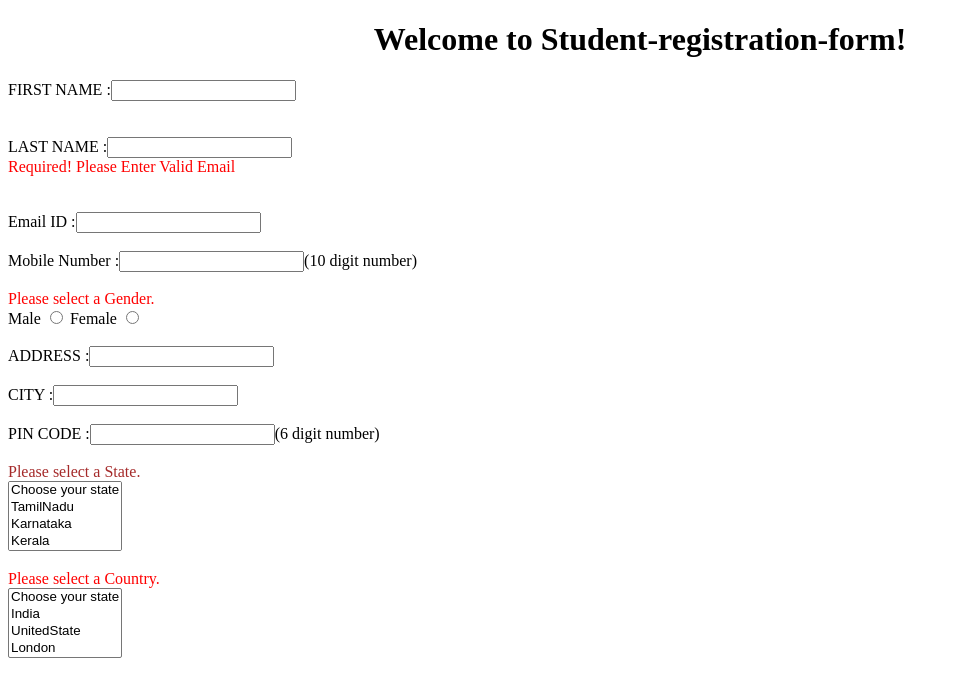
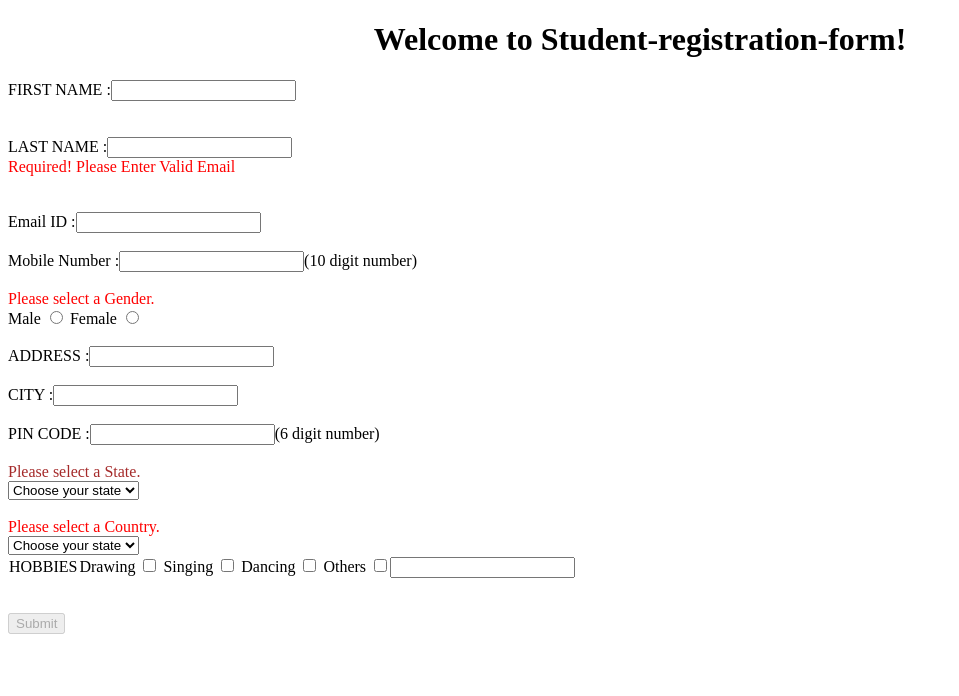
Before and after one commit to NAVEENKUMARANDI/registration-form-aug9, an Angular app: page / in a window 1280 px wide. Shown: the top 696 px of the page, without its empty margins (0-959 px from the left). Built offline with nearby package versions, Linux system fonts and the light colour scheme.

Commit message:
Submit button added in html file

```diff
--- a/src/app/student-registration-form-validation/student-registration-form-validation.component.html
+++ b/src/app/student-registration-form-validation/student-registration-form-validation.component.html
@@ -97,7 +97,7 @@
 
     <!------------------ STATE ----------------------------->
 
-<!--    <br><br>
+    <!--    <br><br>
     <label for="state"> STATE :</label>
     <input type="text" id="state" formControlName="state" /> -->
 
@@ -106,7 +106,7 @@
         <span style="color:brown" ng-show="studentProfile.required.$error.required"> Please select a State. </span>
     </div>
 
-    <select multiple formControlName="state">
+    <select formControlName="state">
         <option value="">Choose your state</option>
         <option *ngFor="let state of States" [ngValue]="state" (change)="changeStates($event)">{{state}}
         </option>
@@ -114,7 +114,7 @@
 
     <!------------------ COUNTRY ----------------------------->
 
-<!--    <br><br>
+    <!--    <br><br>
     <label for="country"> COUNTRY :</label>
     <input type="text" id="country" formControlName="country" /> -->
 
@@ -123,11 +123,31 @@
         <span style="color:Red" ng-show="studentProfile.required.$error.required"> Please select a Country. </span>
     </div>
 
-    <select multiple formControlName="country">
+    <select formControlName="country">
         <option value="">Choose your state</option>
         <option *ngFor="let country of Country" [ngValue]="country" (change)="changeCountry($event)">{{country}}
         </option>
     </select>
+<!------------------ HOBBIES ----------------------------->
+
+    <tr>
+        <td>HOBBIES <br /><br /><br /></td>
+
+        <td>
+            Drawing
+            <input type="checkbox" formControlName="drawing" id="drawing" value="Drawing" />
+
+            Singing
+            <input type="checkbox" formControlName="singing" id="singing" value="Singing" />
+
+            Dancing
+            <input type="checkbox" formControlName="dancing" id="dancing" value="Dancing" />
+
+            Others
+            <input type="checkbox" formControlName="others" id="others" value="Other">
+            <input type="text" formControlName="Other_Hobby" maxlength="15" />
+        </td>
+    </tr>
 
     <!--    <br><br>
     <label for="hobbies"> BOBBIES :</label>
@@ -137,4 +157,6 @@
     <label for="qualification"> QUALIFICATION :</label>
     <input type="text" id="qualification" formControlName="qualification" />
 -->
+    <button type="submit" [disabled]="!studentProfile.valid">Submit</button>
+
 </form>
--- a/src/app/student-registration-form-validation/student-registration-form-validation.component.ts
+++ b/src/app/student-registration-form-validation/student-registration-form-validation.component.ts
@@ -22,7 +22,12 @@ export class StudentRegistrationFormValidationComponent implements OnInit {
     city: ['', [Validators.required]],
     pinCode: ['', [Validators.required, Validators.minLength(6)]],
     state: ['', [Validators.required]],
-    country: ['', [Validators.required]]
+    country: ['', [Validators.required]],
+    drawing: ['', [Validators.required]],
+    singing: ['', [Validators.required]],
+    dancing: ['', [Validators.required]],
+    others: ['', [Validators.required]],
+    Other_Hobby: ['',[Validators.required, Validators.maxLength(15)]]
   });
 
   constructor(private fb: FormBuilder) { }
@@ -66,6 +71,21 @@ export class StudentRegistrationFormValidationComponent implements OnInit {
     return this.studentProfile.get('country');
   }
 
+  get drawing() {
+    return this.studentProfile.get('drawing');
+  }
+  get singing() {
+    return this.studentProfile.get('singing');
+  }
+  get dancing() {
+    return this.studentProfile.get('dancing');
+  }
+  get others() {
+    return this.studentProfile.get('others');
+  }
+  get Other_Hobby() {
+    return this.studentProfile.get('Other_Hobby');
+  }
   onSubmit() {
     console.warn(this.studentProfile.value);
   }
```
